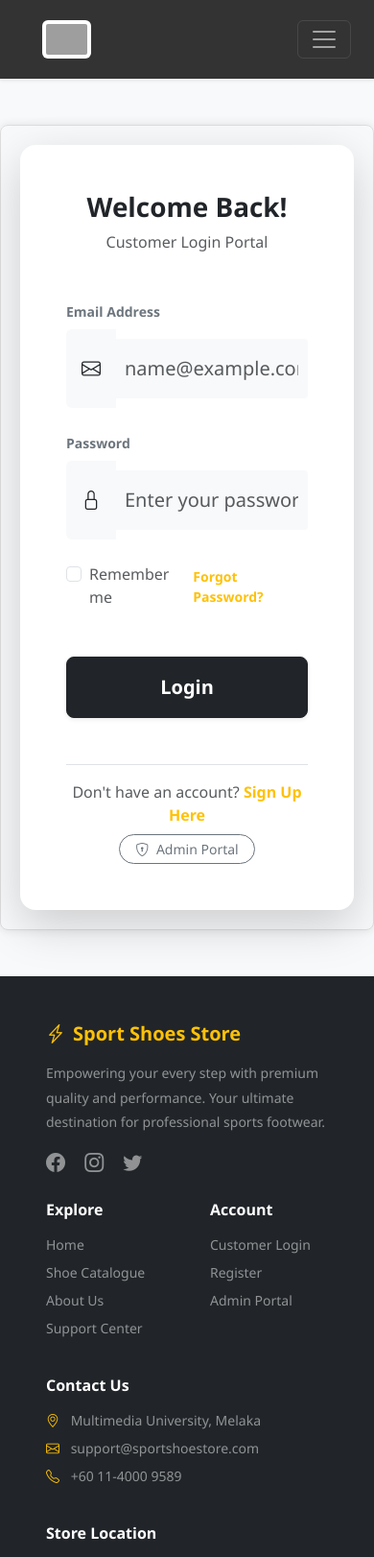
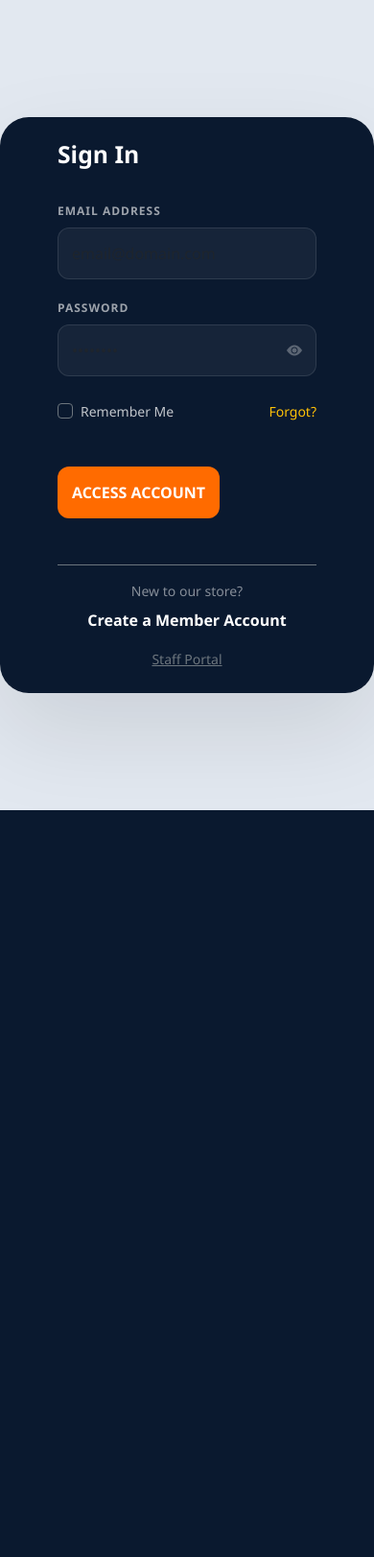
Before and after one commit to LeeYX0630/Online-Sport-Shoes-Store, a PHP site: the page made by Module A/login.php in a window 390 px wide. Shown: the top 1622 px of the page at 96% size. After the commit the page ends 844 px from the top, so only its background shows below. Run offline with PHP 8.4, Linux system fonts and the light colour scheme; some libraries are stand-ins or nearby versions; grey boxes are pictures that could not be loaded.

Commit message:
register

```diff
--- a/Module A/login.php
+++ b/Module A/login.php
@@ -1,15 +1,11 @@
 <?php
-// for user login
-// 1. Start Session & Buffer
 ob_start();
-// Set session to last for 24 hours
 ini_set('session.gc_maxlifetime', 86400);
 session_set_cookie_params(86400);
+session_start();
 
-session_start();
 require_once '../includes/db_connection.php';
 
-// 2. Redirect if already logged in (Gatekeeper)
 if (isset($_SESSION['user_id'])) {
     if ($_SESSION['role'] === 'Admin') {
         header("Location: ../Module C/admin_dashboard.php");
@@ -25,133 +21,257 @@ if ($_SERVER["REQUEST_METHOD"] == "POST") {
     $email = trim($_POST['email']);
     $password = trim($_POST['password']);
 
-    $stmt = $conn->prepare("SELECT user_id, full_name, password, role, status, profile_image FROM users WHERE email = ?");
+    $stmt = $conn->prepare("SELECT user_id, full_name, password, role, status FROM users WHERE email = ?");
     $stmt->bind_param("s", $email);
     $stmt->execute();
     $result = $stmt->get_result();
 
     if ($result->num_rows === 1) {
         $row = $result->fetch_assoc();
-
-        // 3. Admin Interceptor
-        if ($row['role'] === 'Admin') {
-            $error = "<strong>Admin Access Denied</strong><br>Admins must login via the <a href='admin_login.php' class='alert-link'>Admin Portal</a>.";
+        if (password_verify($password, $row['password'])) {
+            if ($row['status'] === 'Blocked') {
+                $error = "Account suspended. Contact support.";
             } else {
-            // 4. Password Verification
-            if (password_verify($password, $row['password'])) {
-
-                // 5. Block Check
-                if ($row['status'] === 'Blocked') {
-                    $error = "⛔ Your account has been suspended.<br>Please contact admin for assistance.";
-                } else {
-
-                    // LOGIN SUCCESS
                 session_regenerate_id(true);
-
                 $_SESSION['user_id'] = $row['user_id'];
                 $_SESSION['user_name'] = $row['full_name'];
                 $_SESSION['role'] = $row['role'];
-                    $_SESSION['profile_image'] = !empty($row['profile_image']) ? $row['profile_image'] : 'default.png';
-
-                    // Remember Me Logic
-                    if (isset($_POST['remember'])) {
-                        // Set Cookie for 30 days
-                        setcookie('remember_email', $email, time() + (86400 * 30), "/");
-                    } else {
-                        // Clear Cookie
-                        if (isset($_COOKIE['remember_email'])) {
-                            setcookie('remember_email', '', time() - 3600, "/");
-                        }
-                    }
-
-                    // Redirect based on role (Double Check)
-                    if ($row['role'] === 'Admin') {
-                        header("Location: ../Module C/admin_dashboard.php");
-                    } else {
                 header("Location: user_dashboard.php");
-                    }
                 exit();
             }
-            } else {
-                $error = "Invalid Password.";
-            }
-        }
-    } else {
-        $error = "User not found or Invalid Credentials.";
-    }
+        } else { $error = "Invalid password."; }
+    } else { $error = "Email not found."; }
     $stmt->close();
 }
 ob_end_flush();
-
-$page_title = "Login - Homestay";
-include_once '../includes/header.php';
 ?>
 
-<div class="container mt-5 mb-5">
-    <div class="row justify-content-center">
+<!DOCTYPE html>
+<html lang="en">
+<head>
+    <meta charset="UTF-8">
+    <meta name="viewport" content="width=device-width, initial-scale=1.0">
+    <title>Login | Stealth Sport Shoes</title>
+    <link href="https://cdn.jsdelivr.net/npm/bootstrap@5.3.0/dist/css/bootstrap.min.css" rel="stylesheet">
+    <link rel="stylesheet" href="https://cdn.jsdelivr.net/npm/bootstrap-icons@1.11.0/font/bootstrap-icons.css">
 
-        <div class="col-md-11 col-lg-10">
+    <style>
+        :root {
+            --dark-blue: #0A192F;
+            --accent-orange: #FF6B00;
+            --soft-white: #F8F9FA;
+        }
 
-            <div class="card shadow-lg border-0 rounded-4">
-                <div class="card-body p-5">
+        body {
+            background-color: #E2E8F0;
+            font-family: 'Segoe UI', Tahoma, Geneva, Verdana, sans-serif;
+            min-height: 100vh;
+            display: flex;
+            align-items: center;
+            justify-content: center;
+            margin: 0;
+        }
 
-                    <div class="text-center mb-5">
-                        <h2 class="fw-bold text-dark display-6">Welcome Back!</h2>
-                        <p class="text-muted">Customer Login Portal</p>
+        /* The Main Wrapper Card */
+        .master-card {
+            width: 1000px;
+            height: 600px;
+            background: white;
+            border-radius: 30px;
+            display: flex;
+            overflow: hidden;
+            box-shadow: 0 40px 100px rgba(0,0,0,0.1);
+        }
+
+        /* Left Side: Product Showcase */
+        .visual-side {
+            flex: 1.2;
+            background: #f1f1f1;
+            padding: 40px;
+            display: flex;
+            flex-direction: column;
+            justify-content: space-between;
+            position: relative;
+        }
+
+        .shoe-container {
+            flex-grow: 1;
+            display: flex;
+            align-items: center;
+            justify-content: center;
+        }
+
+        .dark-shoe {
+            width: 100%;
+            max-width: 450px;
+            /* Using a darker shoe image URL */
+            filter: drop-shadow(20px 30px 40px rgba(0,0,0,0.2));
+            transform: rotate(-10deg);
+        }
+
+        .product-info {
+            border-top: 2px solid #ddd;
+            padding-top: 20px;
+        }
+
+        .product-info h4 {
+            font-weight: 800;
+            color: #333;
+            margin-bottom: 5px;
+        }
+
+        .product-info p {
+            color: #777;
+            font-size: 0.9rem;
+            line-height: 1.4;
+        }
+
+        /* Right Side: Dark Blue Form */
+        .form-side {
+            flex: 1;
+            background: var(--dark-blue);
+            color: white;
+            padding: 60px;
+            display: flex;
+            flex-direction: column;
+            justify-content: center;
+        }
+
+        .form-side h2 {
+            font-weight: 700;
+            margin-bottom: 30px;
+        }
+
+        .form-label {
+            color: rgba(255,255,255,0.6);
+            font-size: 0.75rem;
+            font-weight: 700;
+            letter-spacing: 1px;
+        }
+
+        .form-control {
+            background: rgba(255,255,255,0.05);
+            border: 1px solid rgba(255,255,255,0.1);
+            color: white;
+            padding: 14px;
+            border-radius: 12px;
+            margin-bottom: 5px;
+        }
+
+        .form-control:focus {
+            background: rgba(255,255,255,0.1);
+            border-color: var(--accent-orange);
+            box-shadow: none;
+            color: white;
+        }
+
+        .btn-login {
+            background: var(--accent-orange);
+            border: none;
+            color: white;
+            padding: 15px;
+            border-radius: 12px;
+            font-weight: 700;
+            margin-top: 20px;
+            transition: 0.3s;
+        }
+
+        .btn-login:hover {
+            background: #e65c00;
+            transform: translateY(-2px);
+            box-shadow: 0 10px 20px rgba(255, 107, 0, 0.3);
+        }
+
+        .password-eye {
+            position: absolute;
+            right: 15px;
+            top: 50%;
+            transform: translateY(-50%);
+            cursor: pointer;
+            color: rgba(255,255,255,0.3);
+        }
+
+        @media (max-width: 991px) {
+            .visual-side { display: none; }
+            .master-card { width: 450px; }
+        }
+    </style>
+</head>
+<body>
+
+<div class="master-card">
+
+    <div class="visual-side">
+        <div class="shoe-container">
+            <img src="https://images.unsplash.com/photo-1595950653106-6c9ebd614d3a?q=80&w=1000" class="dark-shoe" alt="Dark Edition Shoe">
         </div>
 
+        <div class="product-info">
+            <span class="badge bg-dark mb-2">LIMITED EDITION</span>
+            <h4>Phantom Night Stealth</h4>
+            <p>A sleek, triple-black design engineered for the street and the gym. Features ultra-grip sole technology and carbon-fiber reinforcement.</p>
+        </div>
+    </div>
+
+    <div class="form-side">
+        <h2>Sign In</h2>
+
         <?php if($error): ?>
-                        <div class="alert alert-danger text-center rounded-3 py-3 mb-4">
-                            <i class="bi bi-exclamation-triangle-fill me-2"></i> <?php echo $error; ?>
+            <div class="alert alert-danger border-0 bg-danger text-white py-2 small mb-4">
+                <i class="bi bi-shield-exclamation me-2"></i> <?php echo $error; ?>
             </div>
         <?php endif; ?>
 
-                    <form method="POST" action="">
+        <form method="POST">
+            <div class="mb-3">
+                <label class="form-label text-uppercase">Email Address</label>
+                <input type="email" name="email" class="form-control" required placeholder="email@domain.com"
+                       value="<?php echo isset($_COOKIE['remember_email']) ? htmlspecialchars($_COOKIE['remember_email']) : ''; ?>">
+            </div>
+
             <div class="mb-4">
-                            <label class="form-label fw-bold small text-secondary">Email Address</label>
-                            <div class="input-group">
-                                <span class="input-group-text bg-light border-0 px-3"><i class="bi bi-envelope fs-5"></i></span>
-                                <input type="email" name="email" class="form-control form-control-lg bg-light border-0 py-3"
-                                       placeholder="name@example.com" required
-                                       value="<?php echo isset($_COOKIE['remember_email']) ? htmlspecialchars($_COOKIE['remember_email']) : ''; ?>">
+                <label class="form-label text-uppercase">Password</label>
+                <div class="position-relative">
+                    <input type="password" name="password" id="p" class="form-control" required placeholder="••••••••">
+                    <i class="bi bi-eye-fill password-eye" onclick="toggle()"></i>
                 </div>
             </div>
 
-                        <div class="mb-4">
-                            <label class="form-label fw-bold small text-secondary">Password</label>
-                            <div class="input-group">
-                                <span class="input-group-text bg-light border-0 px-3"><i class="bi bi-lock fs-5"></i></span>
-                                <input type="password" name="password" class="form-control form-control-lg bg-light border-0 py-3" placeholder="Enter your password" required>
+            <div class="d-flex justify-content-between align-items-center mb-4">
+                <div class="form-check">
+                    <input class="form-check-input bg-transparent border-secondary" type="checkbox" name="remember" id="r" <?php echo isset($_COOKIE['remember_email']) ? 'checked' : ''; ?>>
+                    <label class="form-check-label small opacity-75" for="r">Remember Me</label>
                 </div>
+                <a href="forgot_password.php" class="text-decoration-none small text-warning">Forgot?</a>
             </div>
 
-                        <div class="d-flex justify-content-between align-items-center mb-5">
-                            <div class="form-check">
-                                <input class="form-check-input" type="checkbox" name="remember" id="rememberMe"
-                                       <?php echo isset($_COOKIE['remember_email']) ? 'checked' : ''; ?>>
-                                <label class="form-check-label text-muted" for="rememberMe">Remember me</label>
-                            </div>
-                            <a href="forgot_password.php" class="text-decoration-none text-warning small fw-bold">Forgot Password?</a>
-                        </div>
-
-                        <div class="d-grid gap-2">
-                            <button type="submit" class="btn btn-dark btn-lg py-3 rounded-3 fw-bold shadow-sm">Login</button>
-                        </div>
+            <button type="submit" class="btn btn-login">ACCESS ACCOUNT</button>
         </form>
 
-                    <div class="text-center mt-5 pt-3 border-top">
-                        <p class="text-muted mb-2">Don't have an account?
-                            <a href="register.php" class="text-warning fw-bold text-decoration-none">Sign Up Here</a>
-                        </p>
-                        <a href="../Module C/admin_login.php" class="btn btn-sm btn-outline-secondary rounded-pill px-3">
-                            <i class="bi bi-shield-lock me-1"></i> Admin Portal
-                        </a>
-                    </div>
-
-                </div>
-            </div>
+        <div class="text-center mt-5 pt-3 border-top border-secondary">
+            <p class="small opacity-50 mb-2">New to our store?</p>
+            <a href="register.php" class="text-white fw-bold text-decoration-none">Create a Member Account</a>
+            <div class="mt-3">
+                <a href="../Module C/admin_login.php" class="text-secondary small">Staff Portal</a>
             </div>
         </div>
     </div>
 
-<?php include_once '../includes/footer.php'; ?>
+</div>
+
+<script>
+    function toggle() {
+        const p = document.getElementById('p');
+        const icon = event.target;
+        if (p.type === 'password') {
+            p.type = 'text';
+            icon.classList.replace('bi-eye-fill', 'bi-eye-slash-fill');
+        } else {
+            p.type = 'password';
+            icon.classList.replace('bi-eye-slash-fill', 'bi-eye-fill');
+        }
+    }
+</script>
+
+</body>
+</html>
```
Lines whose indentation alone changed are shown as unchanged.
